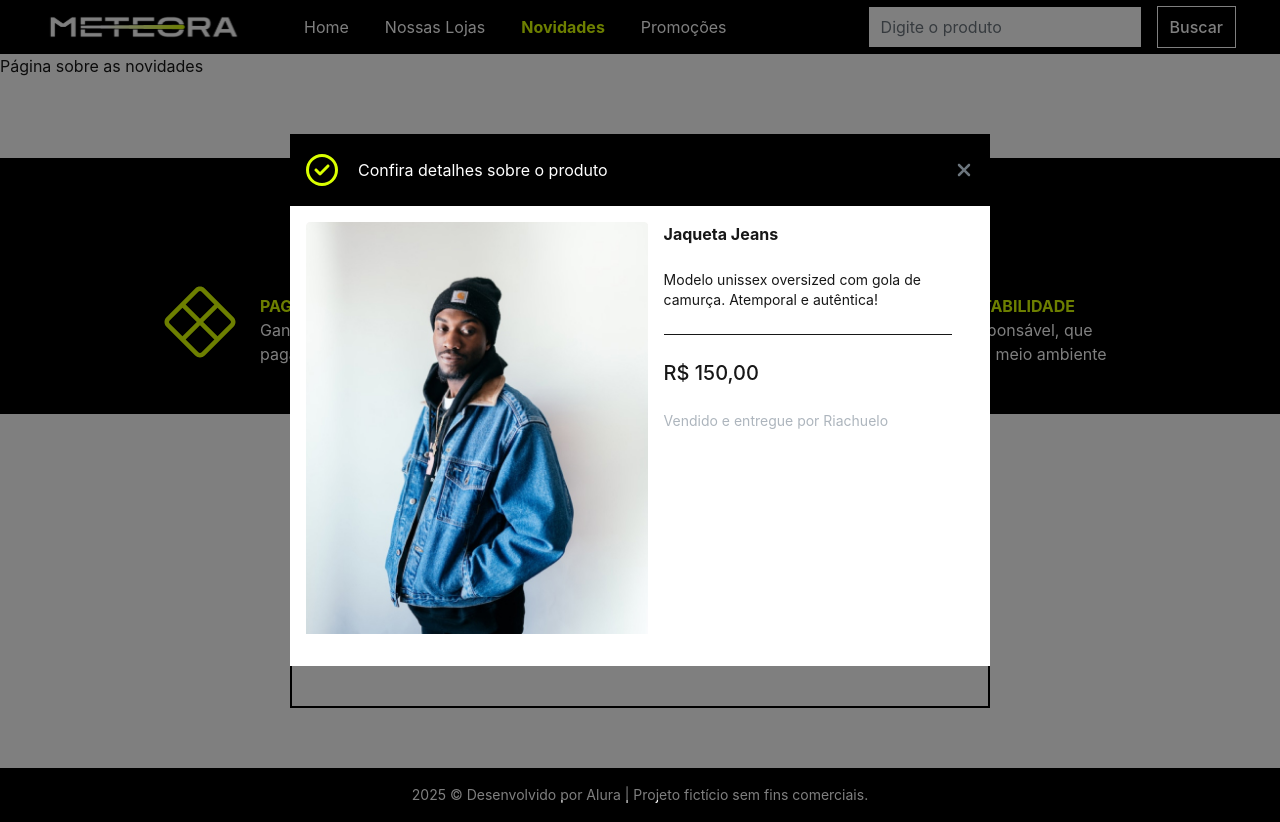
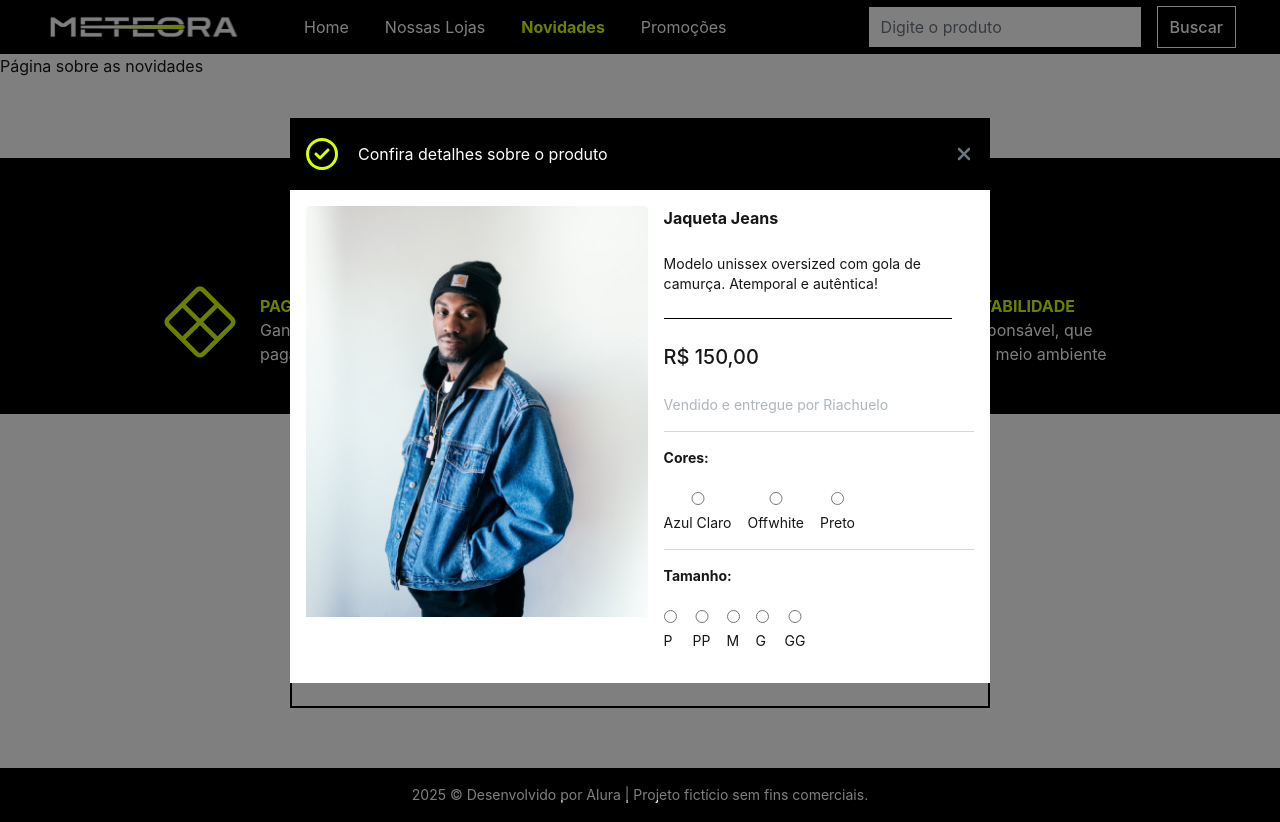
Before and after one commit to JessMotta/meteora-ecommerce_alura, a Next.js app: page /news in a window 1280 px wide. Built offline with nearby package versions, Linux system fonts and the light colour scheme.

Commit message:
add sections to dialog product

```diff
--- a/src/components/DialogProduct/index.tsx
+++ b/src/components/DialogProduct/index.tsx
@@ -76,9 +76,54 @@ export default function DialogProduct({ isOpen, onClose }: DialogProductInterfac
                         <div className="flex flex-col items-start justify-between gap-6 max-w-2xs">
                             <p className="font-bold text-base">{products[3].title}</p>
                             <p className="text-sm">{products[3].description}</p>
-                            <hr className="bg-black h-px w-full"/>
+                            <hr className="border-black h-px w-full" />
                             <p className="font-medium text-xl">{`R$ ${products[3].price}`}</p>
                             <p className="text-sm text-[#ADB5BD]">Vendido e entregue por Riachuelo</p>
+                        </div>
+                            <hr className="border-[#D8D8D8] h-px w-full mt-4 " />
+                        <div className="flex flex-col items-start justify-between gap-6 max-w-2xs mt-4">
+                            <p className="font-bold text-sm">Cores:</p>
+                            <div className="flex justify-between items-center gap-4">
+                                <div className="flex flex-col gap-2">
+                                    <input type="radio" id="color1" name="color_clothes" value="Azul Claro" className="text-sm" />
+                                    <label about="color_clothes" className="text-sm">Azul Claro</label>
+                                </div>
+                                <div className="flex flex-col gap-2">
+                                    <input type="radio" id="color2" name="color_clothes" value="Offwhite" className="text-sm" />
+                                    <label about="color_clothes" className="text-sm">Offwhite</label>
+                                </div>
+                                <div className="flex flex-col gap-2">
+                                    <input type="radio" id="color3" name="color_clothes" value="Preto" className="text-sm" />
+                                    <label about="color_clothes" className="text-sm">Preto</label>
+                                </div>
+
+                            </div>
+                        </div>
+                        <hr className="border-[#D8D8D8] h-px w-full mt-4 " />
+                        <div className="flex flex-col items-start justify-between gap-6 max-w-2xs mt-4">
+                            <p className="font-bold text-sm">Tamanho:</p>
+                            <div className="flex justify-between items-center gap-4">
+                                <div className="flex flex-col gap-2">
+                                    <input type="radio" id="sizeP" name="size_clothes" value="Preto" className="text-sm" />
+                                    <label about="size_clothes" className="text-sm">P</label>
+                                </div>
+                                <div className="flex flex-col gap-2">
+                                    <input type="radio" id="sizePP" name="size_clothes" value="Preto" className="text-sm" />
+                                    <label about="size_clothes" className="text-sm">PP</label>
+                                </div>
+                                <div className="flex flex-col gap-2">
+                                    <input type="radio" id="sizeM" name="size_clothes" value="Preto" className="text-sm" />
+                                    <label about="size_clothes" className="text-sm">M</label>
+                                </div>
+                                <div className="flex flex-col gap-2">
+                                    <input type="radio" id="sizeG" name="size_clothes" value="Preto" className="text-sm" />
+                                    <label about="size_clothes" className="text-sm">G</label>
+                                </div>
+                                <div className="flex flex-col gap-2">
+                                    <input type="radio" id="sizeGG" name="size_clothes" value="Preto" className="text-sm" />
+                                    <label about="size_clothes" className="text-sm">GG</label>
+                                </div>
+                            </div>
                         </div>
                     </div>
 
```
